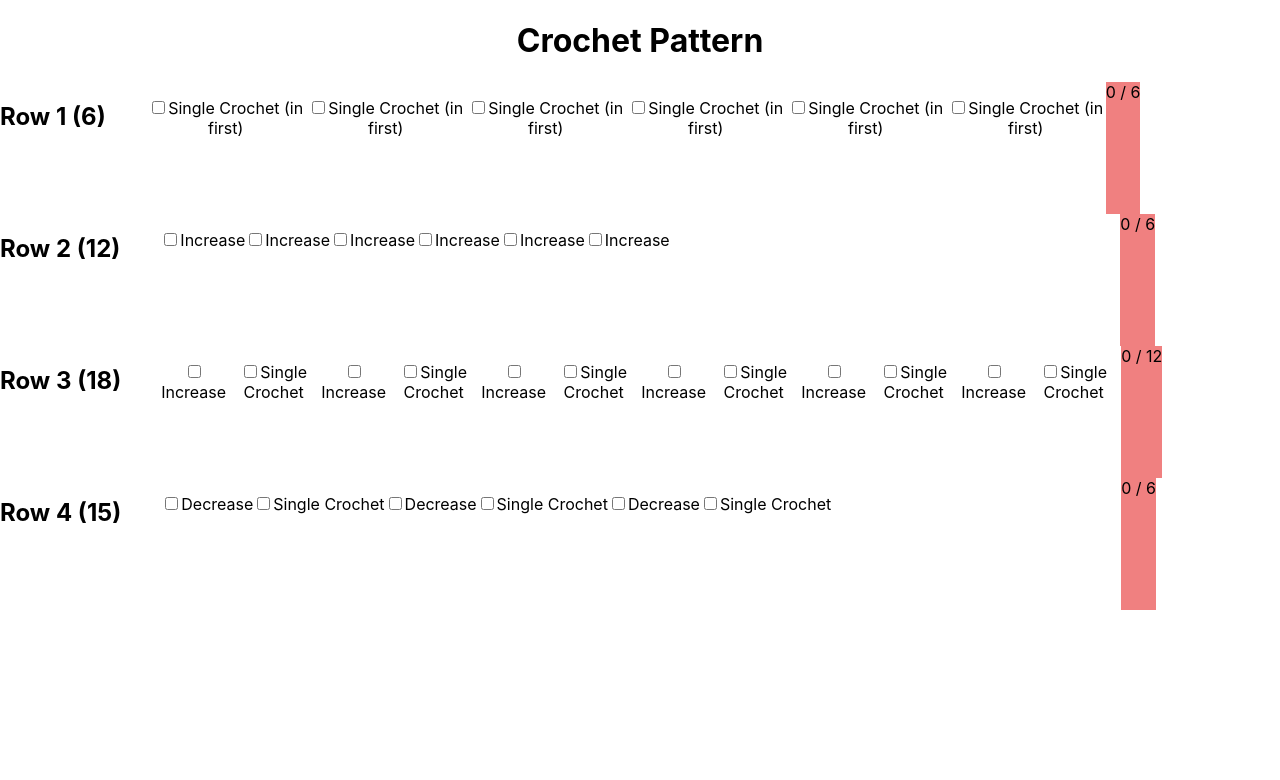
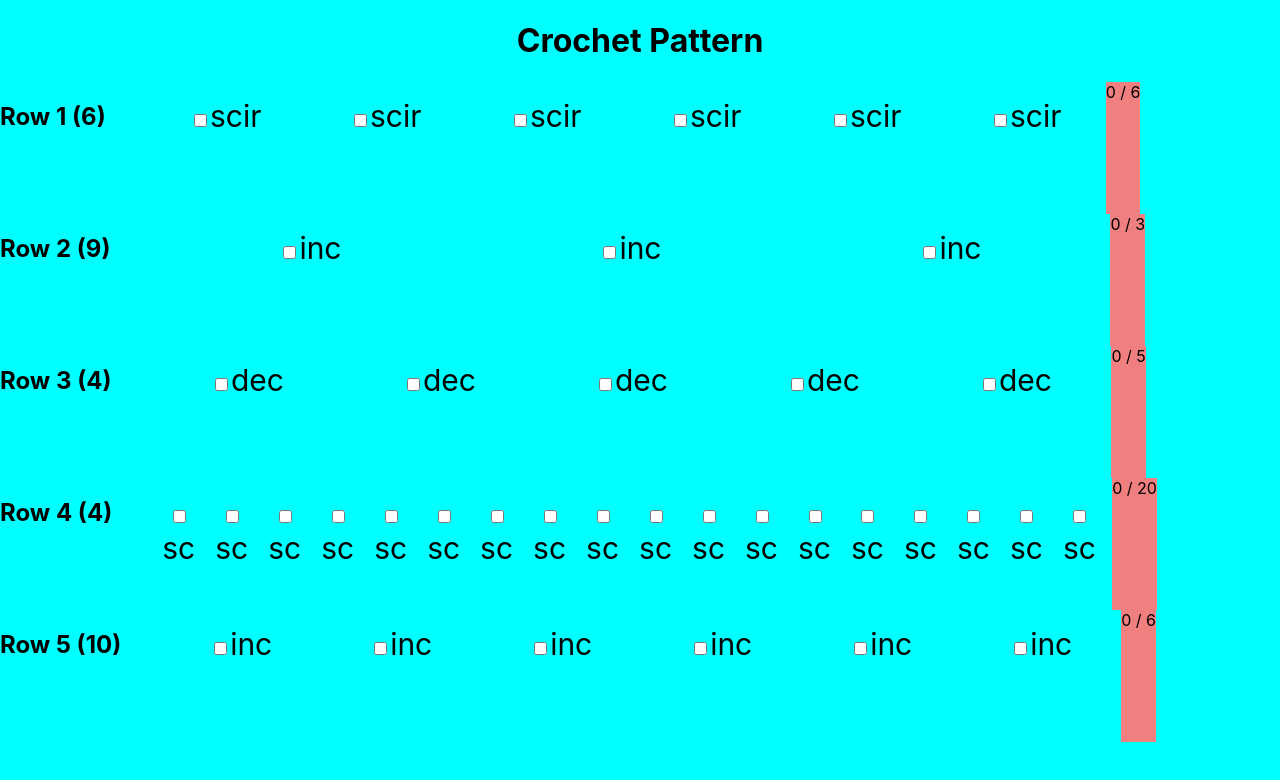
Before and after one commit to Chorwhat/crochet-app, a React (Create React App) app: page / in a window 1280 px wide. Shown: the top 780 px of the page. Built offline with nearby package versions, Linux system fonts and the light colour scheme.

Commit message:
centers the list items in the row, increases clickable range for checkboxes
now users can click within the list item instead of on the box box/text itself (highlighted area with a pointer)

```diff
--- a/src/App.css
+++ b/src/App.css
@@ -1,5 +1,9 @@
 .App {
   text-align: center;
+}
+
+body{
+  background-color: aqua;
 }
 
 .row {
@@ -9,11 +13,33 @@
 
 .stitchlist {
   display: flex;
-  overflow: scroll;
+  overflow: hidden;
   width: 75%;
   height: 100px;
+  justify-content: space-around;
+}
+.stitchlist:hover{
+  overflow-x: scroll;
+}
+.stitchlist::-webkit-scrollbar {
+  width: 10px;
+  background-color: #f5f5f5;
 }
 
+.stitchlist::-webkit-scrollbar-thumb {
+  background-color: #000000;
+}
+
+li {
+  display: inline-block; /* display the list items as inline blocks */
+  width: auto; /* set the width of each list item to its natural width */
+  margin: 0 10px; /* add some space between the list items */
+  font-size: 30px; /* make the font size larger */
+}
+
+label {
+  cursor: pointer; /* change the cursor to a pointer when hovering over the label */
+}
 
 .incomplete {
   background-color: lightcoral;
--- a/src/components/Pattern.js
+++ b/src/components/Pattern.js
@@ -1,52 +1,115 @@
 import { useState } from 'react';
 import Row from './Row';
 
-//sc*6, inc*6, sc*6
-const initialPattern = [
-    [
-        { id: 0, stitchType: 'Single Crochet (in first)', rowCount: 0, value:1, complete: false },
-        { id: 1, stitchType: 'Single Crochet (in first)', rowCount: 0, value: 1, complete: false },
-        { id: 2, stitchType: 'Single Crochet (in first)', rowCount: 0, value: 1, complete: false },
-        { id: 3, stitchType: 'Single Crochet (in first)', rowCount: 0, value: 1, complete: false },
-        { id: 4, stitchType: 'Single Crochet (in first)', rowCount: 0, value: 1, complete: false },
-        { id: 5, stitchType: 'Single Crochet (in first)', rowCount: 0, value: 1, complete: false },
-    ],
-    [
-        { id: 0, stitchType: 'Increase', rowCount: 0, value: 1, complete: false },
-        { id: 1, stitchType: 'Increase', rowCount: 0, value: 1, complete: false },
-        { id: 2, stitchType: 'Increase', rowCount: 0, value: 1, complete: false },
-        { id: 3, stitchType: 'Increase', rowCount: 0, value: 1, complete: false },
-        { id: 4, stitchType: 'Increase', rowCount: 0, value: 1, complete: false },
-        { id: 5, stitchType: 'Increase', rowCount: 0, value: 1, complete: false },
-    ],
-    [
-        { id: 0, stitchType: 'Increase', rowCount: 0, value: 1, complete: false },
-        { id: 1, stitchType: 'Single Crochet', rowCount: 0, value: 0, complete: false },
-        { id: 2, stitchType: 'Increase', rowCount: 0, value: 1, complete: false },
-        { id: 3, stitchType: 'Single Crochet', rowCount: 0, value: 0, complete: false },
-        { id: 4, stitchType: 'Increase', rowCount: 0, value: 1, complete: false },
-        { id: 5, stitchType: 'Single Crochet', rowCount: 0, value: 0, complete: false },
-        { id: 6, stitchType: 'Increase', rowCount: 0, value: 1, complete: false },
-        { id: 7, stitchType: 'Single Crochet', rowCount: 0, value: 0, complete: false },
-        { id: 8, stitchType: 'Increase', rowCount: 0, value: 1, complete: false },
-        { id: 9, stitchType: 'Single Crochet', rowCount: 0, value: 0, complete: false },
-        { id: 10, stitchType: 'Increase', rowCount: 0, value: 1, complete: false },
-        { id: 11, stitchType: 'Single Crochet', rowCount: 0, value: 0, complete: false },
-
-    ],
-    [
-        { id: 0, stitchType: 'Decrease', rowCount: 0, value: -1, complete: false },
-        { id: 1, stitchType: 'Single Crochet', rowCount: 0, value: 0, complete: false },
-        { id: 2, stitchType: 'Decrease', rowCount: 0, value: -1, complete: false },
-        { id: 3, stitchType: 'Single Crochet', rowCount: 0, value: 0, complete: false },
-        { id: 4, stitchType: 'Decrease', rowCount: 0, value: -1, complete: false },
-        { id: 5, stitchType: 'Single Crochet', rowCount: 0, value: 0, complete: false },
-    ],
 
 
 
-];
+function createPatternFromString(inputString) {
+    // Split the input string into an array of substrings at each comma
+    let subarrays = inputString.split(",");
 
+    // Loop through the subarrays and split each one by the | character
+    for (let i = 0; i < subarrays.length; i++) {
+      subarrays[i] = subarrays[i].split("|");
+
+      // Use the map() method to transform each element in the subarray
+      // into an array of objects with the property "stitchType"
+      subarrays[i] = subarrays[i].map(str => {
+        let parts = str.split("x");
+        let stitchType = parts[0];
+        let number = parts[1];
+
+        // Create an array of objects with the properties of stitches
+        let objects = [];
+        for (let j = 0; j < number; j++) {
+          let value = 0
+
+          if (stitchType === 'inc' || stitchType === 'scir'){
+            value = 1
+          }
+          else if(stitchType === "dec"){
+            value = -1
+          }
+
+          objects.push({
+            id: j,
+            stitchType: stitchType,
+            rowCount: 0,
+            value: value,
+            complete: false
+          });
+        }
+        return objects;
+
+      });
+    }
+
+    let spreadOut = [].concat(...subarrays);
+    return spreadOut;
+  }
+
+let inputString = "scirx6,incx3,decx5,scx20,incx6";
+let outputArray = createPatternFromString(inputString);
+
+
+
+
+//sc*6, inc*6, sc*6
+
+// const initialPattern = [[
+//     { id: 0, stitchType: 'Single Crochet (in first)', rowCount: 0, value:1, complete: false },
+//     { id: 1, stitchType: 'Single Crochet (in first)', rowCount: 0, value: 1, complete: false },
+//     { id: 2, stitchType: 'Single Crochet (in first)', rowCount: 0, value: 1, complete: false },
+//     { id: 3, stitchType: 'Single Crochet (in first)', rowCount: 0, value: 1, complete: false },
+//     { id: 4, stitchType: 'Single Crochet (in first)', rowCount: 0, value: 1, complete: false },
+//     { id: 5, stitchType: 'Single Crochet (in first)', rowCount: 0, value: 1, complete: false },
+// ],
+// [
+//     { id: 0, stitchType: 'Increase', rowCount: 0, value: 1, complete: false },
+//     { id: 1, stitchType: 'Increase', rowCount: 0, value: 1, complete: false },
+//     { id: 2, stitchType: 'Increase', rowCount: 0, value: 1, complete: false },
+//     { id: 3, stitchType: 'Increase', rowCount: 0, value: 1, complete: false },
+//     { id: 4, stitchType: 'Increase', rowCount: 0, value: 1, complete: false },
+//     { id: 5, stitchType: 'Increase', rowCount: 0, value: 1, complete: false },
+// ],
+// [
+//     { id: 0, stitchType: 'Increase', rowCount: 0, value: 1, complete: false },
+//     { id: 1, stitchType: 'Single Crochet', rowCount: 0, value: 0, complete: false },
+//     { id: 2, stitchType: 'Increase', rowCount: 0, value: 1, complete: false },
+//     { id: 3, stitchType: 'Single Crochet', rowCount: 0, value: 0, complete: false },
+//     { id: 4, stitchType: 'Increase', rowCount: 0, value: 1, complete: false },
+//     { id: 5, stitchType: 'Single Crochet', rowCount: 0, value: 0, complete: false },
+//     { id: 6, stitchType: 'Increase', rowCount: 0, value: 1, complete: false },
+//     { id: 7, stitchType: 'Single Crochet', rowCount: 0, value: 0, complete: false },
+//     { id: 8, stitchType: 'Increase', rowCount: 0, value: 1, complete: false },
+//     { id: 9, stitchType: 'Single Crochet', rowCount: 0, value: 0, complete: false },
+//     { id: 10, stitchType: 'Increase', rowCount: 0, value: 1, complete: false },
+//     { id: 11, stitchType: 'Single Crochet', rowCount: 0, value: 0, complete: false },
+//     { id: 12, stitchType: 'Increase', rowCount: 0, value: 1, complete: false },
+//     { id: 13, stitchType: 'Single Crochet', rowCount: 0, value: 0, complete: false },
+//     { id: 14, stitchType: 'Increase', rowCount: 0, value: 1, complete: false },
+//     { id: 15, stitchType: 'Single Crochet', rowCount: 0, value: 0, complete: false },
+//     { id: 16, stitchType: 'Increase', rowCount: 0, value: 1, complete: false },
+//     { id: 17, stitchType: 'Single Crochet', rowCount: 0, value: 0, complete: false },
+//     { id: 18, stitchType: 'Increase', rowCount: 0, value: 1, complete: false },
+//     { id: 19, stitchType: 'Single Crochet', rowCount: 0, value: 0, complete: false },
+//     { id: 20, stitchType: 'Increase', rowCount: 0, value: 1, complete: false },
+//     { id: 21, stitchType: 'Single Crochet', rowCount: 0, value: 0, complete: false },
+//     { id: 22, stitchType: 'Increase', rowCount: 0, value: 1, complete: false },
+//     { id: 23, stitchType: 'Single Crochet', rowCount: 0, value: 0, complete: false },
+
+// ],
+// [
+//     { id: 0, stitchType: 'Decrease', rowCount: 0, value: -1, complete: false },
+//     { id: 1, stitchType: 'Single Crochet', rowCount: 0, value: 0, complete: false },
+//     { id: 2, stitchType: 'Decrease', rowCount: 0, value: -1, complete: false },
+//     { id: 3, stitchType: 'Single Crochet', rowCount: 0, value: 0, complete: false },
+//     { id: 4, stitchType: 'Decrease', rowCount: 0, value: -1, complete: false },
+//     { id: 5, stitchType: 'Single Crochet', rowCount: 0, value: 0, complete: false },
+// ]
+// ]
+
+const initialPattern = outputArray
 
 
 function createToggleRow(pattern, setPattern, row) {
@@ -108,3 +171,73 @@ export default function Pattern() {
         </>
     );
 }
+
+
+
+
+
+
+
+
+
+
+
+
+
+
+
+
+/**[
+        { id: 0, stitchType: 'Single Crochet (in first)', rowCount: 0, value:1, complete: false },
+        { id: 1, stitchType: 'Single Crochet (in first)', rowCount: 0, value: 1, complete: false },
+        { id: 2, stitchType: 'Single Crochet (in first)', rowCount: 0, value: 1, complete: false },
+        { id: 3, stitchType: 'Single Crochet (in first)', rowCount: 0, value: 1, complete: false },
+        { id: 4, stitchType: 'Single Crochet (in first)', rowCount: 0, value: 1, complete: false },
+        { id: 5, stitchType: 'Single Crochet (in first)', rowCount: 0, value: 1, complete: false },
+    ],
+    [
+        { id: 0, stitchType: 'Increase', rowCount: 0, value: 1, complete: false },
+        { id: 1, stitchType: 'Increase', rowCount: 0, value: 1, complete: false },
+        { id: 2, stitchType: 'Increase', rowCount: 0, value: 1, complete: false },
+        { id: 3, stitchType: 'Increase', rowCount: 0, value: 1, complete: false },
+        { id: 4, stitchType: 'Increase', rowCount: 0, value: 1, complete: false },
+        { id: 5, stitchType: 'Increase', rowCount: 0, value: 1, complete: false },
+    ],
+    [
+        { id: 0, stitchType: 'Increase', rowCount: 0, value: 1, complete: false },
+        { id: 1, stitchType: 'Single Crochet', rowCount: 0, value: 0, complete: false },
+        { id: 2, stitchType: 'Increase', rowCount: 0, value: 1, complete: false },
+        { id: 3, stitchType: 'Single Crochet', rowCount: 0, value: 0, complete: false },
+        { id: 4, stitchType: 'Increase', rowCount: 0, value: 1, complete: false },
+        { id: 5, stitchType: 'Single Crochet', rowCount: 0, value: 0, complete: false },
+        { id: 6, stitchType: 'Increase', rowCount: 0, value: 1, complete: false },
+        { id: 7, stitchType: 'Single Crochet', rowCount: 0, value: 0, complete: false },
+        { id: 8, stitchType: 'Increase', rowCount: 0, value: 1, complete: false },
+        { id: 9, stitchType: 'Single Crochet', rowCount: 0, value: 0, complete: false },
+        { id: 10, stitchType: 'Increase', rowCount: 0, value: 1, complete: false },
+        { id: 11, stitchType: 'Single Crochet', rowCount: 0, value: 0, complete: false },
+        { id: 12, stitchType: 'Increase', rowCount: 0, value: 1, complete: false },
+        { id: 13, stitchType: 'Single Crochet', rowCount: 0, value: 0, complete: false },
+        { id: 14, stitchType: 'Increase', rowCount: 0, value: 1, complete: false },
+        { id: 15, stitchType: 'Single Crochet', rowCount: 0, value: 0, complete: false },
+        { id: 16, stitchType: 'Increase', rowCount: 0, value: 1, complete: false },
+        { id: 17, stitchType: 'Single Crochet', rowCount: 0, value: 0, complete: false },
+        { id: 18, stitchType: 'Increase', rowCount: 0, value: 1, complete: false },
+        { id: 19, stitchType: 'Single Crochet', rowCount: 0, value: 0, complete: false },
+        { id: 20, stitchType: 'Increase', rowCount: 0, value: 1, complete: false },
+        { id: 21, stitchType: 'Single Crochet', rowCount: 0, value: 0, complete: false },
+        { id: 22, stitchType: 'Increase', rowCount: 0, value: 1, complete: false },
+        { id: 23, stitchType: 'Single Crochet', rowCount: 0, value: 0, complete: false },
+
+    ],
+    [
+        { id: 0, stitchType: 'Decrease', rowCount: 0, value: -1, complete: false },
+        { id: 1, stitchType: 'Single Crochet', rowCount: 0, value: 0, complete: false },
+        { id: 2, stitchType: 'Decrease', rowCount: 0, value: -1, complete: false },
+        { id: 3, stitchType: 'Single Crochet', rowCount: 0, value: 0, complete: false },
+        { id: 4, stitchType: 'Decrease', rowCount: 0, value: -1, complete: false },
+        { id: 5, stitchType: 'Single Crochet', rowCount: 0, value: 0, complete: false },
+    ],
+
+
+ */
--- a/src/components/Row.js
+++ b/src/components/Row.js
@@ -22,8 +22,9 @@ function Row(props) {
         <>
       <ul className='stitchlist'>
         {stitches.map(stitch => (
+          <label>
           <li key={stitch.id}>
-            <label>
+
               <input type="checkbox" checked={stitch.complete} onChange={e => {
                   onToggle(
 
@@ -38,8 +39,9 @@ function Row(props) {
               {stitch.stitchType} {" "}
 
 
-            </label>
+
           </li>
+          </label>
         )
         )}
       </ul>
```
